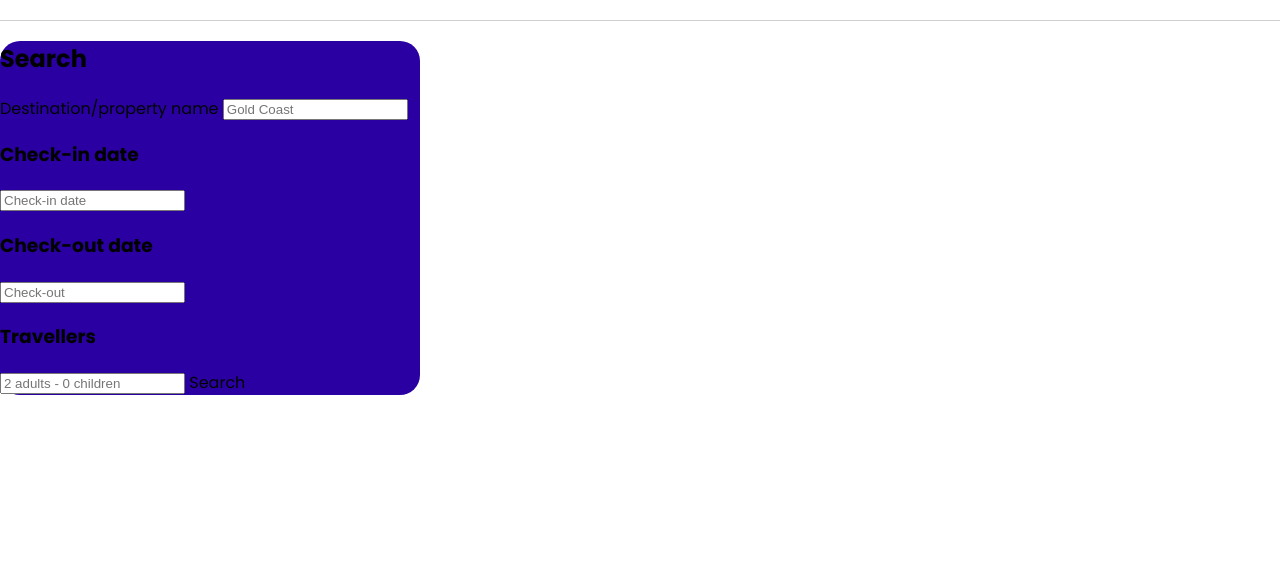
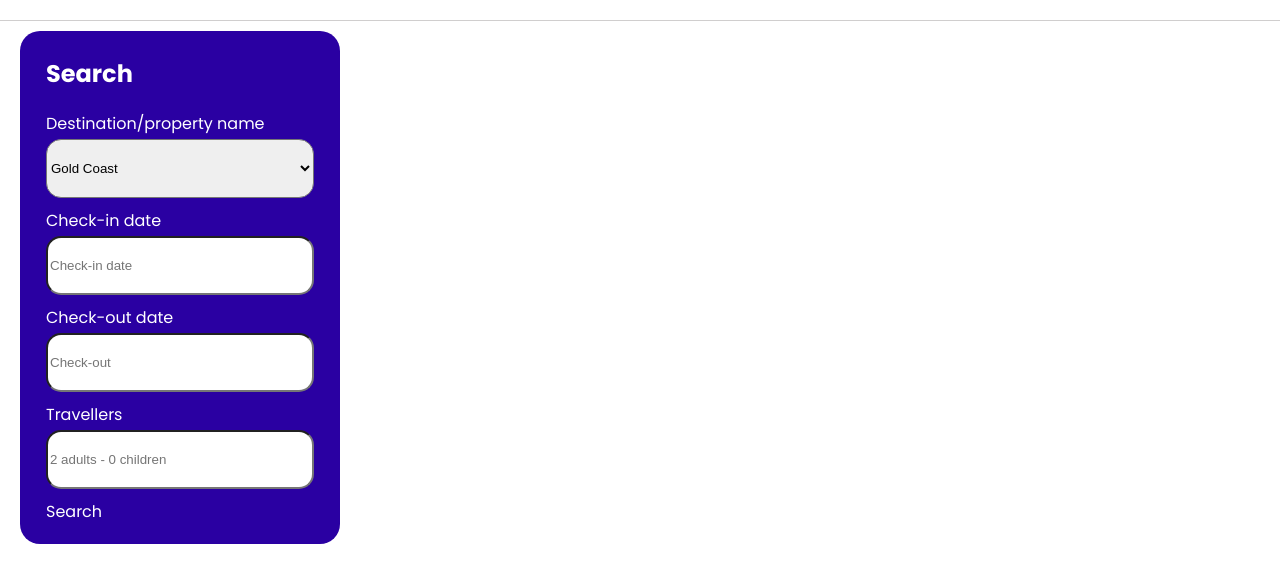
Before and after one commit to Ivangg88/202207-w1chwe-andrea-martinez-ivan-garcia, a website: page index.html in a window 1280 px wide. Shown: the part 81-664 px from the top of the page. Drawn offline with Linux system fonts and the light colour scheme.

Commit message:
added style to search form

```diff
--- a/index.html
+++ b/index.html
@@ -26,22 +26,35 @@
       <i class="fa-solid fa-bars"></i>
     </header>
     <div class="search">
+      <h2 class="search__title">Search</h2>
       <form action="submit" class="search__form" autocomplete="off">
-        <h2 class="search__title">Search</h2>
         <label for="Gold Coast">Destination/property name</label>
-        <input
+        <select
           name="Gold Coast"
           id="Gold Coast"
           class="search__box"
           placeholder="Gold Coast"
-        />
-        <h3>Check-in date</h3>
-        <input type="text" class="search__box" placeholder="Check-in date" />
-        <h3>Check-out date</h3>
-        <input type="text" class="search__box" placeholder="Check-out" />
-        <h3>Travellers</h3>
+        >
+          <option>Gold Coast</option>
+        </select>
+        <label for="Check-in date">Check-in date</label>
         <input
           type="text"
+          id="Check-in date"
+          class="search__box"
+          placeholder="Check-in date"
+        />
+        <label for="Check-out date">Check-out date</label>
+        <input
+          type="text"
+          id="Check-out date"
+          class="search__box"
+          placeholder="Check-out"
+        />
+        <label for="Travellers">Travellers</label>
+        <input
+          type="text"
+          id="Travellers"
           class="search__box"
           placeholder="2 adults - 0 children"
         />
--- a/sass/partials/_search.scss
+++ b/sass/partials/_search.scss
@@ -3,5 +3,25 @@
 .search {
   background-color: colors.$background-elements-1;
   border-radius: 20px;
-  width: 420px;
+  width: 320px;
+  padding: 20px 26px;
+  margin: 10px 20px;
+  color: colors.$main-color;
 }
+
+h2 {
+  margin-top: 5px;
+}
+
+.search__form {
+  display: inline-grid;
+  width: 100%;
+
+  input,
+  select {
+    width: 100%;
+    margin: 3px 0 10px 0;
+    border-radius: 15px;
+    height: 59px;
+  }
+}
```
Also changed, not shown: css/style.css, 1 other file.
